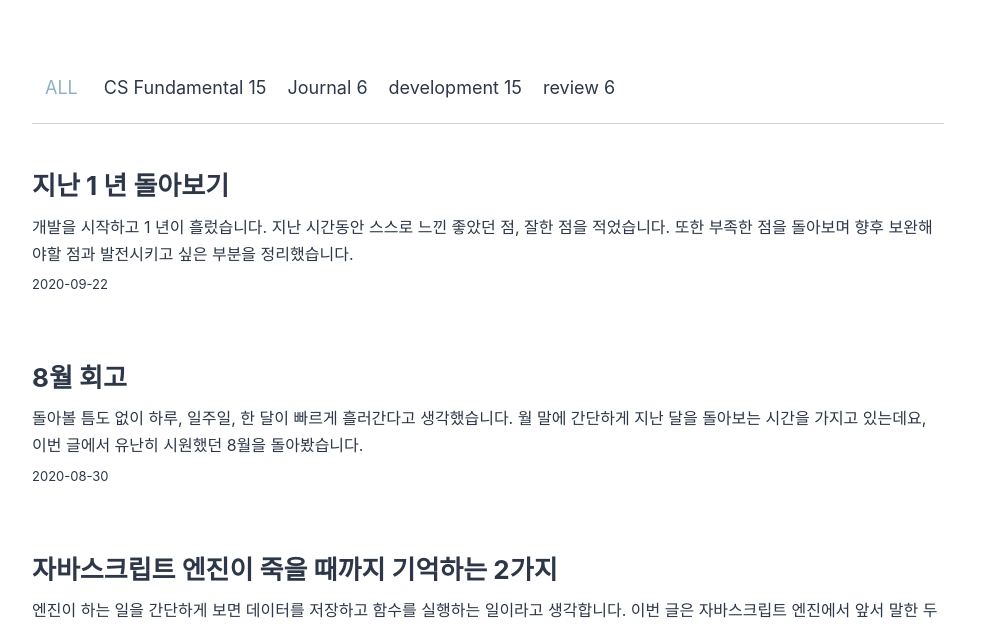
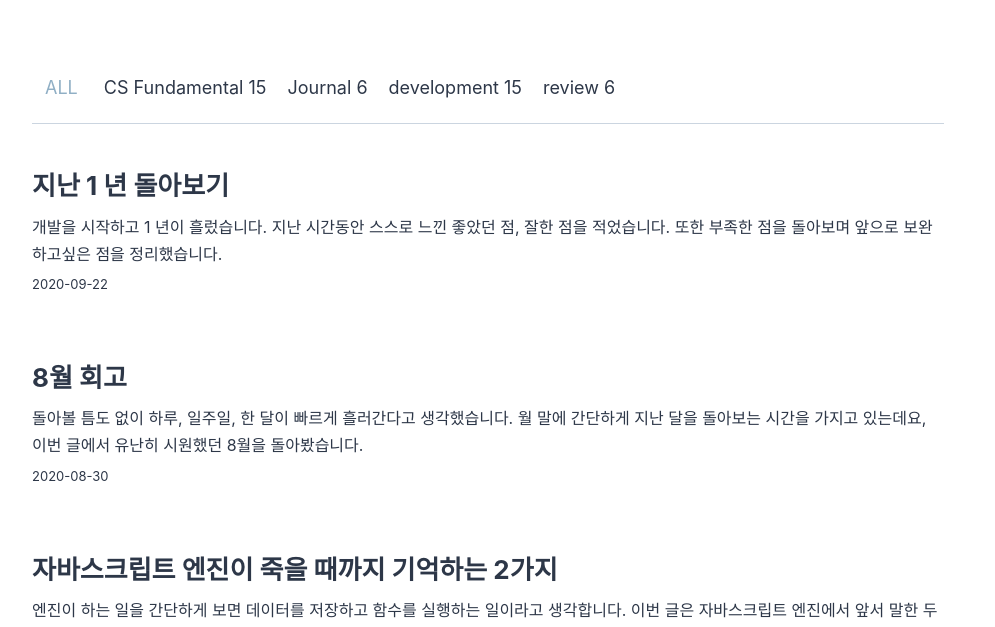
Before and after one commit to oowgnoj/oowgnoj.dev, a Gatsby site: page / in a window 1280 px wide. Shown: the part 164-791 px from the top of the page, without its empty margins (152-1147 px from the left). Built offline with nearby package versions, Linux system fonts and the light colour scheme; Gatsby itself is replaced by a stand-in of ours; some packages are replaced by stand-ins of ours; a web font is replaced by a local one.

Commit message:
fix subtitle

```diff
--- a/posts/2020-09-22-throwback-one-year.md
+++ b/posts/2020-09-22-throwback-one-year.md
@@ -3,7 +3,7 @@ layout: post
 title: '지난 1 년 돌아보기'
 path: 'review/throwback-first-year'
 author: 'oowgnoj'
-subtitle: '개발을 시작하고 1 년이 흘렀습니다. 지난 시간동안 스스로 느낀 좋았던 점, 잘한 점을 적었습니다. 또한 부족한 점을 돌아보며 향후 보완해야할 점과 발전시키고 싶은 부분을 정리했습니다.'
+subtitle: '개발을 시작하고 1 년이 흘렀습니다. 지난 시간동안 스스로 느낀 좋았던 점, 잘한 점을 적었습니다. 또한 부족한 점을 돌아보며 앞으로 보완 하고싶은 점을 정리했습니다.'
 category: development
 date: 2020-09-22
 tags:
```
